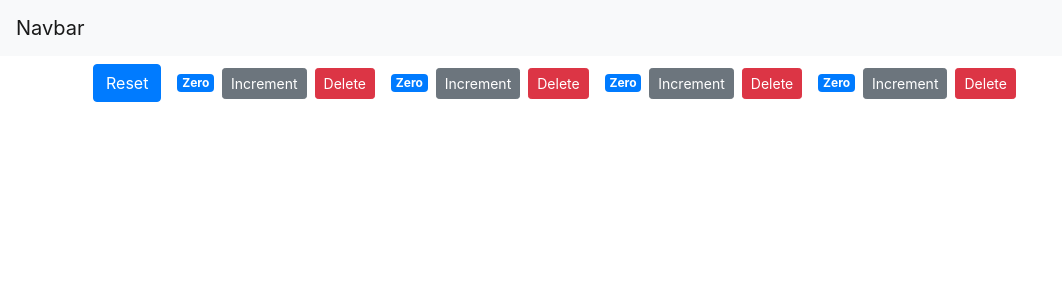
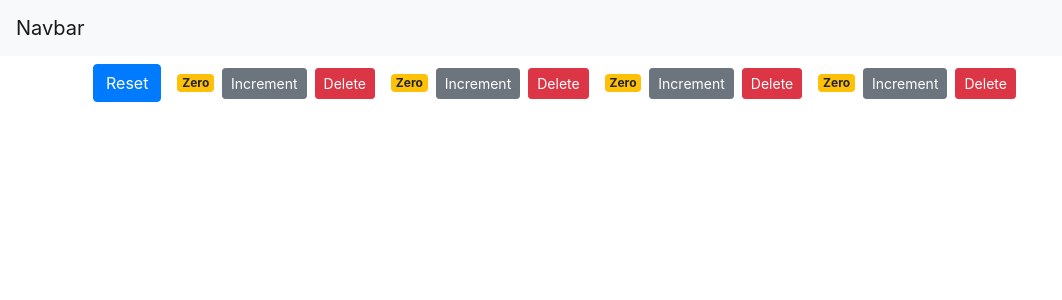
Before and after one commit to voodoo15/React-Shopping-Cart-Button-Example, a React (Create React App) app: page / in a window 1280 px wide. Shown: the top 300 px of the page, without its empty margins (0-1062 px from the left). Built offline with nearby package versions, Linux system fonts and the light colour scheme.

Commit message:
Fixed error where counter wasn't changing the button class when set at zero

```diff
--- a/src/components/counter.jsx
+++ b/src/components/counter.jsx
@@ -24,7 +24,7 @@ class Counter extends Component {
 
   getBadgeClasses() {
     let classes = "badge m-2 badge-";
-    classes += this.props.value === 0 ? "warning" : "primary";
+    classes += this.props.counter.value === 0 ? "warning" : "primary";
     return classes;
   };
 
```
